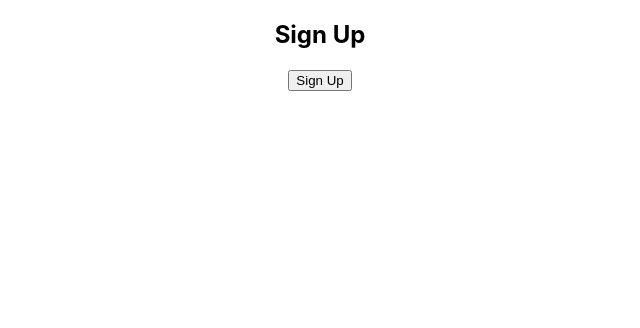
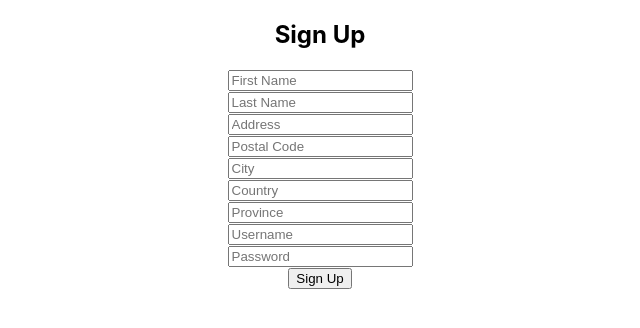
Before and after one commit to Martin-Brejniak/CartCrafters, a React (Create React App) app in the folder FrontEnd/cart-crafters/: page /signup in a window 1280 px wide. Shown: the top 328 px of the page, without its empty margins (320-960 px from the left). Built offline with nearby package versions, Linux system fonts and the light colour scheme.

Commit message:
latest push

```diff
--- a/FrontEnd/cart-crafters/src/Components/signup.jsx
+++ b/FrontEnd/cart-crafters/src/Components/signup.jsx
@@ -38,8 +38,17 @@ function SignUp() {
     <div style={{ textAlign: 'center' }}>
       <h2>Sign Up</h2>
       {showWelcome && <p>Welcome! You will be redirected shortly.</p>}
+      {showWelcome && <p>Welcome! You will be redirected shortly.</p>}
       <form onSubmit={handleSubmit}>
-        {/* Form fields as before */}
+        <input type="text" name="fName" value={userData.fName} onChange={handleChange} placeholder="First Name" /><br/>
+        <input type="text" name="lName" value={userData.lName} onChange={handleChange} placeholder="Last Name" /><br/>
+        <input type="text" name="address" value={userData.address} onChange={handleChange} placeholder="Address" /><br/>
+        <input type="text" name="postal" value={userData.postal} onChange={handleChange} placeholder="Postal Code" /><br/>
+        <input type="text" name="city" value={userData.city} onChange={handleChange} placeholder="City" /><br/>
+        <input type="text" name="country" value={userData.country} onChange={handleChange} placeholder="Country" /><br/>
+        <input type="text" name="province" value={userData.province} onChange={handleChange} placeholder="Province" /><br/>
+        <input type="text" name="username" value={userData.username} onChange={handleChange} placeholder="Username" /><br/>
+        <input type="password" name="password" value={userData.password} onChange={handleChange} placeholder="Password" /><br/>
         <button type="submit">Sign Up</button>
       </form>
     </div>
```
Also changed, not shown: 2 other files (tests, documents, lock files or other folders).
